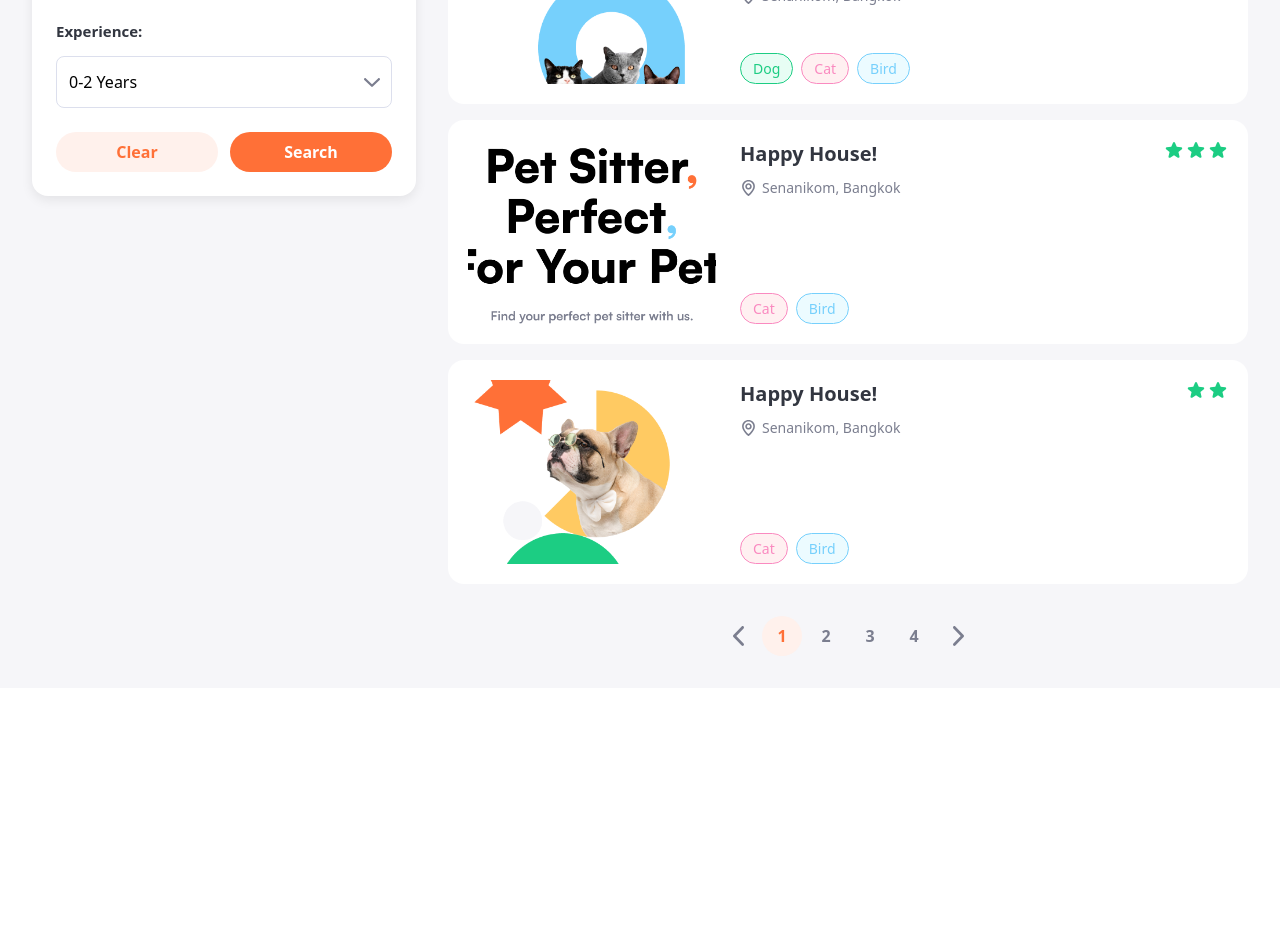
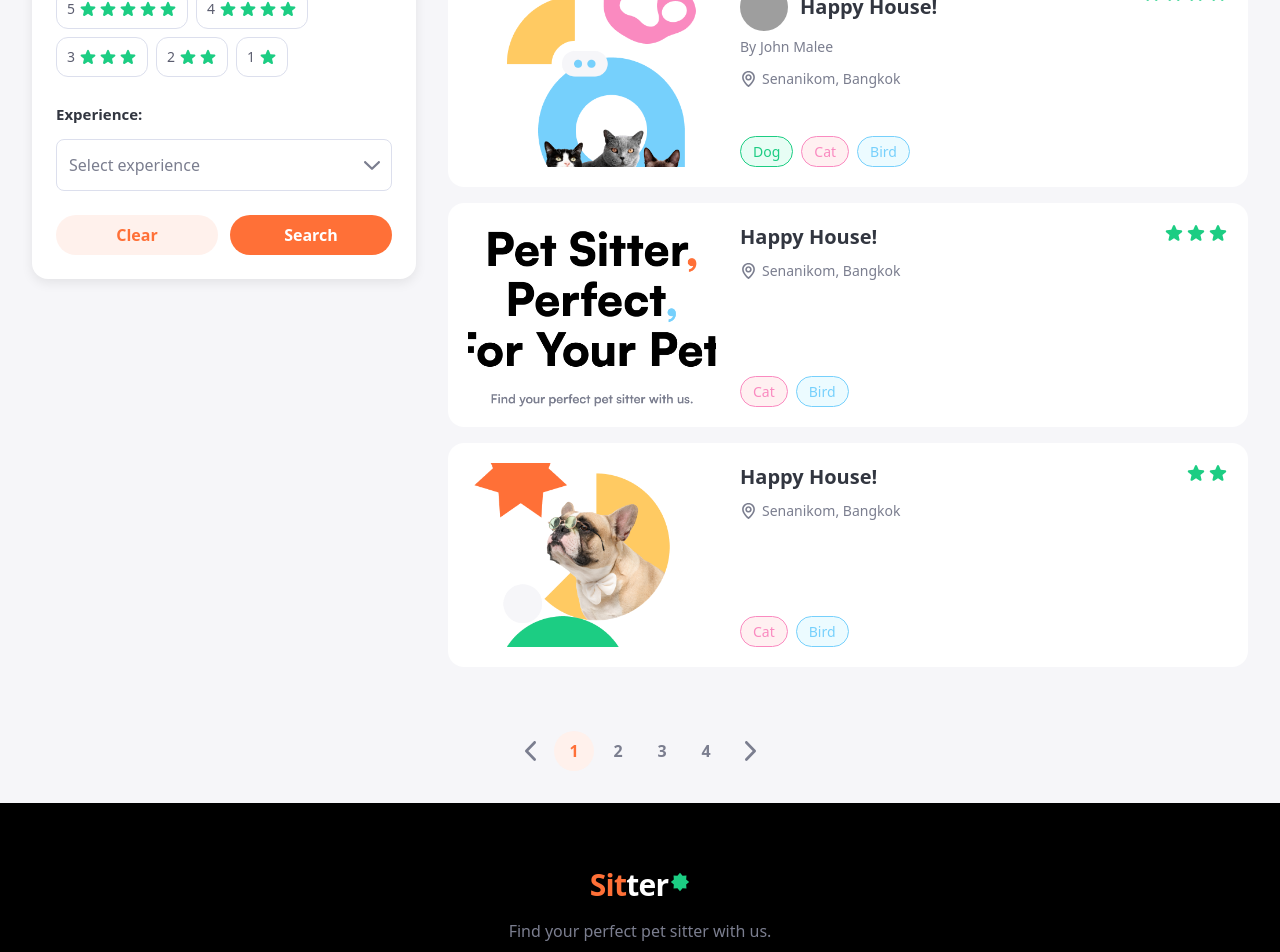
Before and after one commit to Kaopan11/pet-sitter-app-client, a Next.js app: page /find-sitter in a window 1280 px wide. Shown: the part 460-1412 px from the top of the page. Before the commit the page ends 1148 px from the top, so only its background shows below. Built offline with nearby package versions, Linux system fonts and the light colour scheme; grey boxes are pictures that could not be loaded; a web font is replaced by a local one.

Commit message:
feat: add FindSitterLayout component and update experience selection in PetSitterList

```diff
--- /dev/null
+++ b/src/app/find-sitter/layout.js
@@ -0,0 +1,12 @@
+import Navbar from "../../components/Navbar";
+import Footer from "../../components/Footer";
+
+export default function FindSitterLayout({ children }) {
+  return (
+    <>
+      <Navbar />
+      <main className="flex-1">{children}</main>
+      <Footer />
+    </>
+  );
+}
--- a/src/components/PetSitterList.js
+++ b/src/components/PetSitterList.js
@@ -67,7 +67,7 @@ export default function PetSitterList({ sitters = SAMPLE_SITTERS }) {
     const [query, setQuery] = useState("");
     const [selectedPets, setSelectedPets] = useState([]);
     const [selectedRating, setSelectedRating] = useState(null);
-    const [experience, setExperience] = useState("0-2 Years");
+    const [experience, setExperience] = useState("");
     const [viewMode, setViewMode] = useState("list");
     const [currentPage, setCurrentPage] = useState(1);
 
@@ -81,7 +81,7 @@ export default function PetSitterList({ sitters = SAMPLE_SITTERS }) {
         setQuery("");
         setSelectedPets([]);
         setSelectedRating(null);
-        setExperience("0-2 Years");
+        setExperience("");
     };
 
     const handleSearch = (e) => {
@@ -219,8 +219,13 @@ export default function PetSitterList({ sitters = SAMPLE_SITTERS }) {
                                 <select
                                     value={experience}
                                     onChange={(e) => setExperience(e.target.value)}
-                                    className="input appearance-none cursor-pointer pr-10"
+                                    className={`input appearance-none cursor-pointer pr-10 ${
+                                        experience ? "text-black" : "text-gray-400"
+                                    }`}
                                 >
+                                    <option value="" disabled>
+                                        Select experience
+                                    </option>
                                     <option value="0-2 Years">0-2 Years</option>
                                     <option value="3-5 Years">3-5 Years</option>
                                     <option value="5+ Years">5+ Years</option>
@@ -248,8 +253,8 @@ export default function PetSitterList({ sitters = SAMPLE_SITTERS }) {
                             <PetSitterCard key={sitter.id} {...sitter} />
                         ))}
                     </div>
-
-                    <nav className="mt-8 flex items-center justify-center gap-1" aria-label="Pagination">
+                </section>
+                <nav className="col-span-full mt-8 flex items-center justify-center gap-1" aria-label="Pagination">
                         <button
                             type="button"
                             onClick={() => setCurrentPage((page) => Math.max(1, page - 1))}
@@ -281,7 +286,6 @@ export default function PetSitterList({ sitters = SAMPLE_SITTERS }) {
                             <Icon src="/icon/chevron-right.svg" className="h-5 w-5" />
                         </button>
                     </nav>
-                </section>
                 </div>
             </div>
         </div>
```
